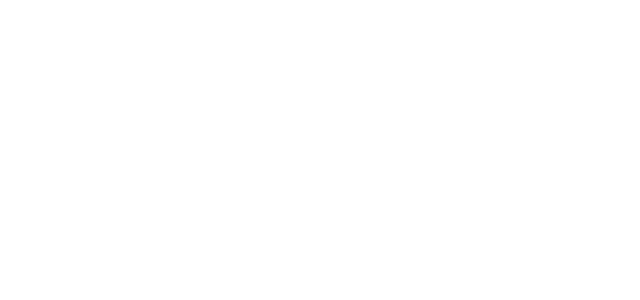
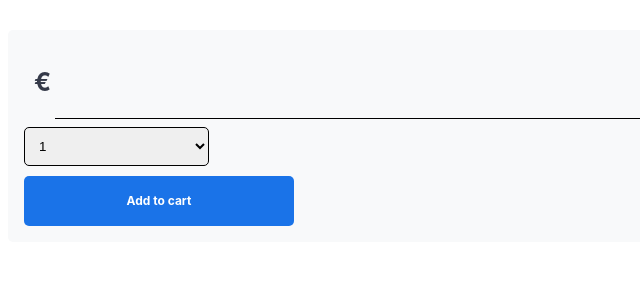
Before and after one commit to rebkg87/Google-Store-React, a React (Vite) app: page / in a window 1280 px wide. Shown: the top 300 px of the page, without its empty margins (0-640 px from the left). Built offline with nearby package versions, Linux system fonts and the light colour scheme.

Commit message:
Fix sintax Paybox

```diff
--- a/src/App.jsx
+++ b/src/App.jsx
@@ -1,10 +1,10 @@
 import "./App.scss";
-
+import Paybox from "./components/paybox/Paybox";
 
 function App() {
   return (
     <>
-
+      <Paybox />
     </>
   );
 }
--- a/src/components/paybox/Paybox.jsx
+++ b/src/components/paybox/Paybox.jsx
@@ -1,14 +1,14 @@
 import Button from "../button/Button";
-import "./paybox.scss"
+import "./paybox.scss";
+import PropTypes from "prop-types";
 
-function Paybox() {
+function Paybox({ price }) {
   return (
     <div className="shopping-cart">
       <div className="price-cart">
-        <h2>229 €</h2>
+        <h2>{price} €</h2>
         <hr />
       </div>
-      <div className="wrapper-cart">
       <div className="quantity">
         <select className="select" name="select">
           <option value="value1">1</option>
@@ -25,8 +25,11 @@
         <Button className="add-to-cart" title="Add to cart" />
       </div>
     </div>
-    </div>
   );
 }
 
+Paybox.propTypes = {
+  price: PropTypes.number,
+};
+
 export default Paybox;
--- a/src/components/paybox/paybox.scss
+++ b/src/components/paybox/paybox.scss
@@ -22,10 +22,6 @@
     }
 }
 
-.wrapper-cart {
-    margin-top: 19px;
-}
-
 .quantity {
     display: flex;
     flex-direction: column;
```
Lines whose indentation alone changed are shown as unchanged.
